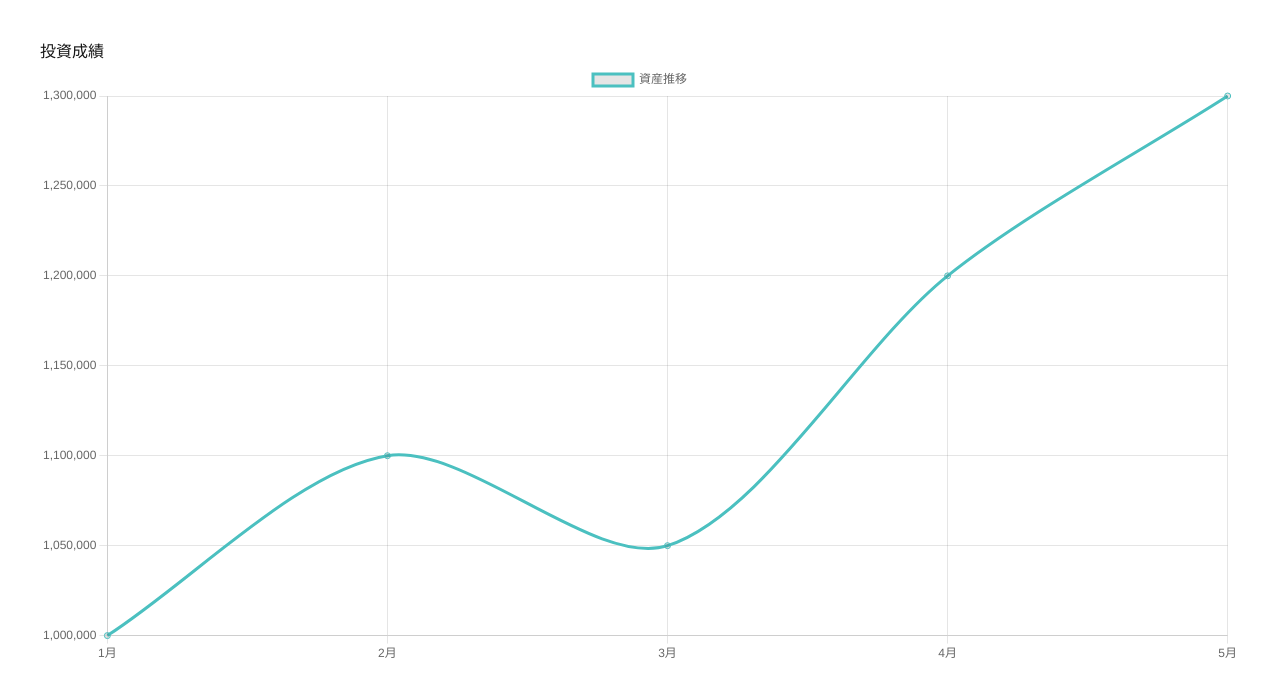
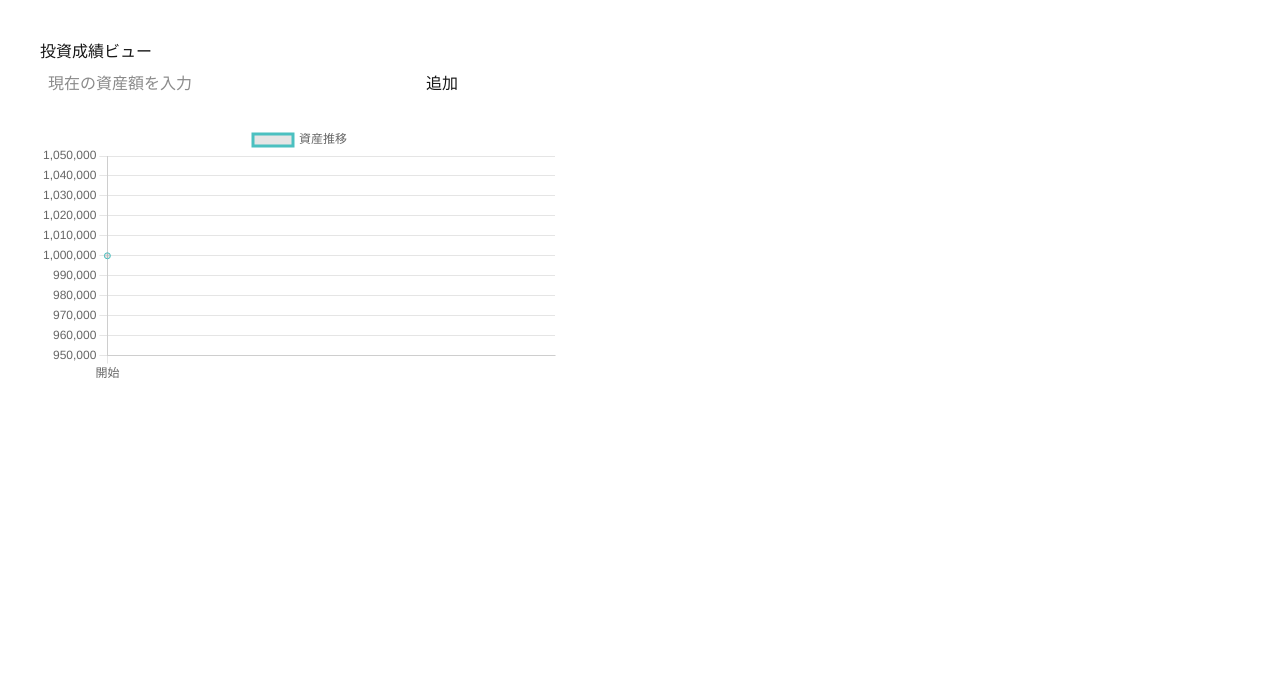
Before and after one commit to coro14t/Fukuyaku-app, a Next.js app: page /invest in a window 1280 px wide. Shown: the top 696 px of the page. Built offline with nearby package versions, Linux system fonts and the light colour scheme.

Commit message:
add invest input form

```diff
--- a/app/invest/page.tsx
+++ b/app/invest/page.tsx
@@ -1,5 +1,6 @@
 "use client";
 
+import { useState } from "react";
 import {
   Chart as ChartJS,
   CategoryScale,
@@ -23,12 +24,28 @@ ChartJS.register(
 );
 
 export default function InvestPage() {
+  const [amount, setAmount] = useState("");
+  const [dataPoints, setDataPoints] = useState<number[]>([1000000]);
+  const [labels, setLabels] = useState<string[]>(["開始"]);
+
+  const addData = () => {
+    if (!amount) return;
+
+    const newValue = Number(amount);
+    const updatedData = [...dataPoints, newValue];
+    const updatedLabels = [...labels, `${labels.length}回目`];
+
+    setDataPoints(updatedData);
+    setLabels(updatedLabels);
+    setAmount("");
+  };
+
   const data = {
-    labels: ["1月", "2月", "3月", "4月", "5月"],
+    labels: labels,
     datasets: [
       {
         label: "資産推移",
-        data: [1000000, 1100000, 1050000, 1200000, 1300000],
+        data: dataPoints,
         borderColor: "rgb(75, 192, 192)",
         tension: 0.3,
       },
@@ -36,8 +53,29 @@ export default function InvestPage() {
   };
 
   return (
-    <div style={{ padding: "40px" }}>
-      <h1>投資成績</h1>
+    <div style={{ padding: "40px", maxWidth: "600px" }}>
+      <h1>投資成績ビュー</h1>
+
+      <div style={{ marginBottom: "20px" }}>
+        <input
+          type="number"
+          placeholder="現在の資産額を入力"
+          value={amount}
+          onChange={(e) => setAmount(e.target.value)}
+          style={{ padding: "8px", width: "70%" }}
+        />
+        <button
+          onClick={addData}
+          style={{
+            padding: "8px 12px",
+            marginLeft: "10px",
+            cursor: "pointer",
+          }}
+        >
+          追加
+        </button>
+      </div>
+
       <Line data={data} />
     </div>
   );
```
